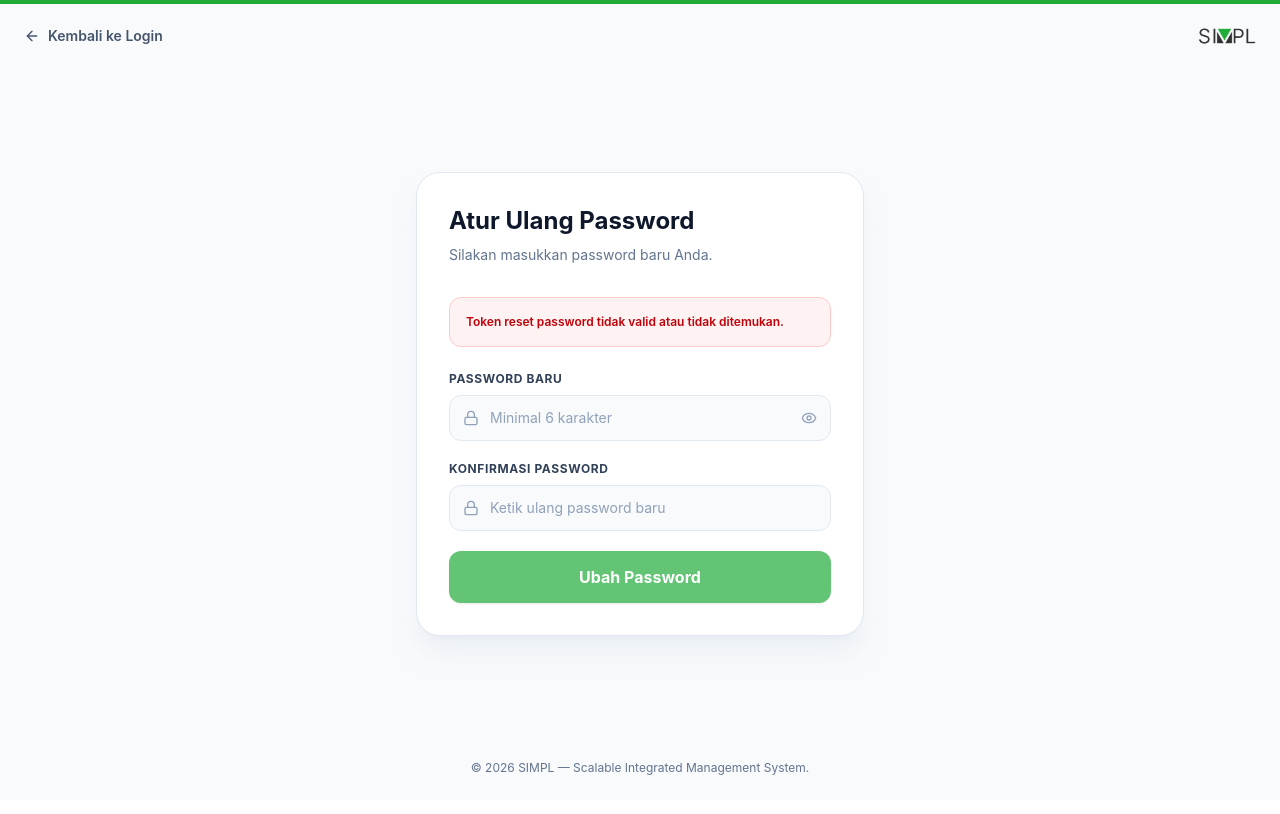
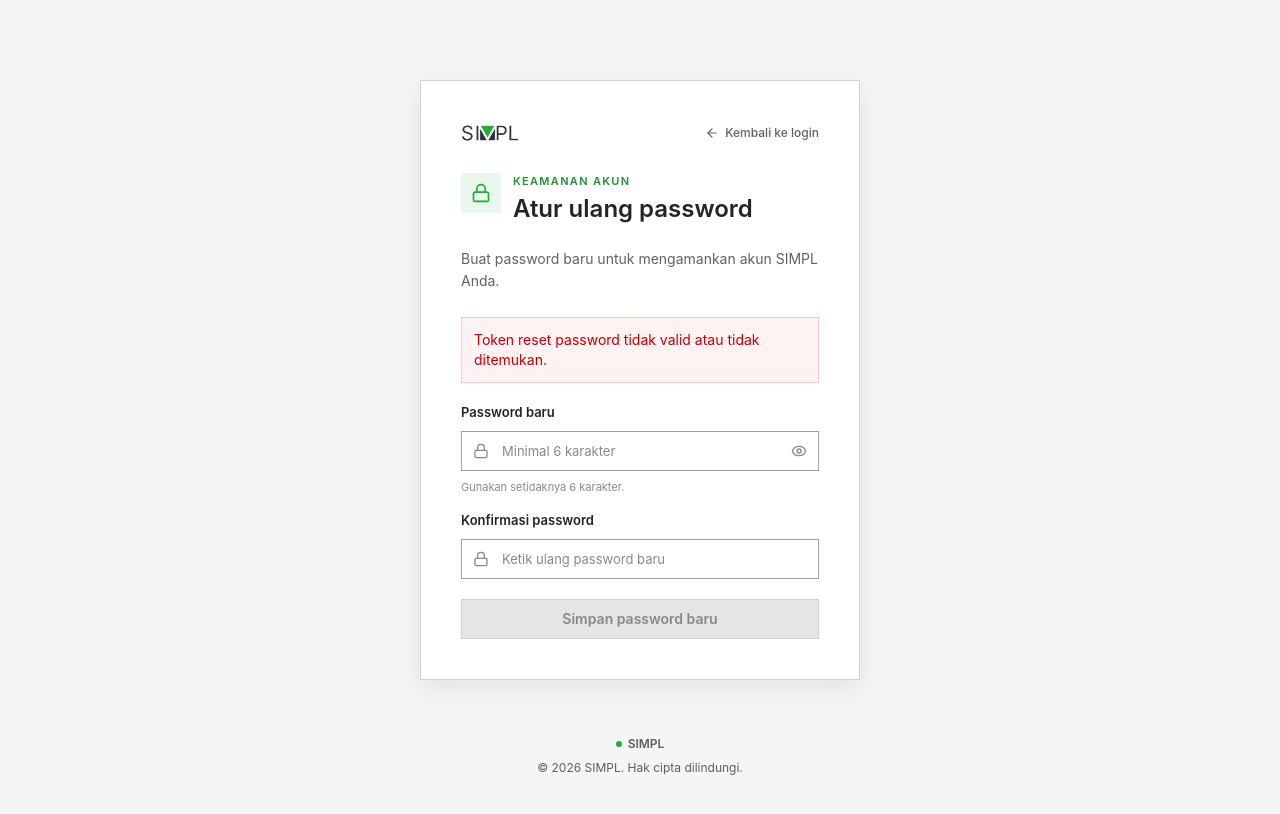
Before and after one commit to reihanboo/simpl, a React (Vite) app in the folder frontend/: page /reset-password in a window 1280 px wide. Shown: the top 814 px of the page. Built offline with nearby package versions, Linux system fonts and the light colour scheme.

Commit message:
feat: redesign forget password and reset password ui

```diff
--- a/frontend/src/pages/auth/forgot-password.tsx
+++ b/frontend/src/pages/auth/forgot-password.tsx
@@ -37,49 +37,49 @@ export default function ForgotPasswordPage() {
       }
 
       setSuccessMessage(data.message || 'Tautan reset password telah dikirim ke email Anda.');
-    } catch (err: any) {
-      setErrorMessage(err.message || 'Terjadi kesalahan jaringan.');
+    } catch (err: unknown) {
+      setErrorMessage(err instanceof Error ? err.message : 'Terjadi kesalahan jaringan.');
     } finally {
       setIsLoading(false);
     }
   };
 
   return (
-    <div className="min-h-screen bg-slate-50 flex flex-col justify-between relative overflow-hidden font-sans text-slate-900">
-      {/* Background Decorative Accent Elements */}
-      <div className="absolute top-0 left-0 w-full h-1 bg-[#21AC3A]" />
-      <div className="absolute top-12 left-10 w-96 h-96 bg-[#21AC3A]/5 rounded-full blur-3xl -z-10 pointer-events-none" />
-      <div className="absolute bottom-10 right-10 w-96 h-96 bg-slate-200/50 rounded-full blur-3xl -z-10 pointer-events-none" />
+    <div className="flex min-h-screen flex-col items-center justify-between bg-[#F3F5F7] px-5 py-10 font-sans text-[#242424] sm:py-12">
+      <main className="my-auto flex w-full flex-1 items-center justify-center py-8">
+        <motion.section
+          initial={{ opacity: 0, y: 14 }}
+          animate={{ opacity: 1, y: 0 }}
+          transition={{ duration: 0.35, ease: 'easeOut' }}
+          className="w-full max-w-110 border border-[#D1D1D1] bg-white p-6 shadow-[0_8px_24px_rgba(0,0,0,0.08)] sm:p-10"
+        >
+          <div className="mb-7 flex items-center justify-between gap-3">
+            <img src="/simpl-logo-dark.png" alt="SIMPL" className="h-6 w-auto object-contain" />
+            <Link to="/auth/login" className="inline-flex items-center gap-1.5 text-xs font-medium text-[#616161] transition-colors hover:text-[#21AC3A]">
+              <ArrowLeft className="h-3.5 w-3.5" />
+              Kembali ke login
+            </Link>
+          </div>
 
-      {/* Top Header Navigation */}
-      <header className="p-6 max-w-7xl w-full mx-auto flex justify-between items-center">
-        <Link
-          to="/auth/login"
-          className="inline-flex items-center gap-2 text-sm font-semibold text-slate-600 hover:text-[#21AC3A] transition-colors cursor-pointer"
-        >
-          <ArrowLeft className="w-4 h-4" />
-          <span>Kembali ke Login</span>
-        </Link>
-        <div className="flex items-center gap-2">
-          <img src="/simpl-logo-dark.png" alt="SIMPL Logo" className="h-6 object-contain" />
-        </div>
-      </header>
-
-      {/* Main Form Section */}
-      <main className="flex-1 flex items-center justify-center p-6 my-4">
-        <div className="w-full max-w-md bg-white rounded-3xl border border-slate-200 shadow-xl shadow-slate-200/50 overflow-hidden p-6 sm:p-8">
-          <div className="mb-8">
-            <h1 className="text-2xl font-bold text-slate-900 mb-2">Lupa Password?</h1>
-            <p className="text-slate-500 text-sm">
-              Masukkan email Anda dan kami akan mengirimkan tautan untuk mereset password Anda.
-            </p>
+          <div className="mb-6 flex items-start gap-3">
+            <span className="flex h-10 w-10 shrink-0 items-center justify-center bg-[#EAF7EC] text-[#21AC3A]">
+              <Mail className="h-5 w-5" />
+            </span>
+            <div>
+              <p className="mb-1 text-[11px] font-semibold uppercase tracking-[0.12em] text-[#1B9331]">Pemulihan akun</p>
+              <h1 className="text-2xl font-semibold leading-tight text-[#242424]">Lupa password?</h1>
+            </div>
           </div>
+          <p className="mb-6 text-sm leading-relaxed text-[#616161]">
+            Masukkan email akun Anda. Kami akan mengirimkan tautan untuk mengatur ulang password.
+          </p>
 
           {errorMessage && (
             <motion.div
-              initial={{ opacity: 0, y: -10 }}
+              initial={{ opacity: 0, y: -6 }}
               animate={{ opacity: 1, y: 0 }}
-              className="mb-6 p-4 rounded-xl bg-red-50 border border-red-200 text-red-700 text-xs font-semibold"
+              role="alert"
+              className="mb-5 border border-red-200 bg-red-50 p-3 text-sm text-red-700"
             >
               {errorMessage}
             </motion.div>
@@ -87,29 +87,29 @@ export default function ForgotPasswordPage() {
 
           {successMessage && (
             <motion.div
-              initial={{ opacity: 0, y: -10 }}
+              initial={{ opacity: 0, y: -6 }}
               animate={{ opacity: 1, y: 0 }}
-              className="mb-6 p-4 rounded-xl bg-green-50 border border-green-200 text-green-700 text-xs font-semibold"
+              role="status"
+              className="mb-5 border border-[#B7E2BF] bg-[#EAF7EC] p-3 text-sm text-[#176B2A]"
             >
               {successMessage}
             </motion.div>
           )}
 
-          <form onSubmit={handleSubmit} className="space-y-5">
-            <div>
-              <label className="block text-xs font-bold uppercase tracking-wider text-slate-700 mb-2">
-                Email
-              </label>
+          <form onSubmit={handleSubmit} className="flex flex-col gap-4">
+            <div className="flex flex-col gap-2">
+              <label htmlFor="recovery-email" className="text-[13px] font-semibold text-[#242424]">Email</label>
               <div className="relative">
-                <div className="absolute inset-y-0 left-0 pl-3.5 flex items-center pointer-events-none text-slate-400">
-                  <Mail className="w-4 h-4" />
-                </div>
+                <Mail className="pointer-events-none absolute left-3 top-1/2 h-4 w-4 -translate-y-1/2 text-[#8A8A8A]" />
                 <input
+                  id="recovery-email"
                   type="email"
+                  autoComplete="email"
                   value={email}
                   onChange={(e) => setEmail(e.target.value)}
                   placeholder="nama@perusahaan.com"
-                  className="w-full pl-10 pr-4 py-3 bg-slate-50 border border-slate-200 rounded-xl text-sm text-slate-900 placeholder-slate-400 focus:bg-white focus:outline-none focus:border-[#21AC3A] focus:ring-1 focus:ring-[#21AC3A] transition-all"
+                  required
+                  className="h-10 w-full border border-[#A19F9D] bg-white pl-10 pr-3 text-[13px] text-[#242424] outline-none transition-colors placeholder:text-[#8A8886] focus:border-[#21AC3A] focus:ring-1 focus:ring-[#21AC3A]"
                 />
               </div>
             </div>
@@ -117,24 +117,28 @@ export default function ForgotPasswordPage() {
             <button
               type="submit"
               disabled={isLoading || !!successMessage}
-              className="w-full py-3.5 px-4 rounded-xl font-bold text-white bg-[#21AC3A] hover:bg-[#1d9732] active:scale-[0.99] transition-all duration-200 cursor-pointer shadow-sm flex items-center justify-center gap-2 disabled:opacity-70 disabled:cursor-not-allowed"
+              className="mt-1 flex h-10 w-full items-center justify-center gap-2 border border-[#21AC3A] bg-[#21AC3A] text-sm font-semibold text-white transition-colors hover:bg-[#1d9732] disabled:cursor-not-allowed disabled:border-[#D1D1D1] disabled:bg-[#E5E5E5] disabled:text-[#8A8886]"
             >
               {isLoading ? (
                 <>
-                  <div className="w-4 h-4 border-2 border-white border-t-transparent rounded-full animate-spin" />
+                  <span className="h-4 w-4 animate-spin border-2 border-white/40 border-t-white" />
                   <span>Memproses...</span>
                 </>
               ) : (
-                <span>Kirim Link Reset</span>
+                'Kirim tautan reset'
               )}
             </button>
           </form>
-        </div>
+
+          <div className="mt-6 border-t border-[#E5E5E5] pt-4 text-center text-xs text-[#616161]">
+            Ingat password Anda? <Link to="/auth/login" className="font-semibold text-[#21AC3A] hover:underline">Masuk</Link>
+          </div>
+        </motion.section>
       </main>
 
-      {/* Footer */}
-      <footer className="p-6 text-center text-xs text-slate-500">
-        © {new Date().getFullYear()} SIMPL — Scalable Integrated Management System.
+      <footer className="flex w-full max-w-110 flex-col items-center gap-2 pt-6 text-center text-xs text-[#605E5C]">
+        <div className="flex items-center gap-1.5 font-semibold"><span className="h-1.5 w-1.5 rounded-full bg-[#21AC3A]" /> SIMPL</div>
+        <span>© {new Date().getFullYear()} SIMPL. Hak cipta dilindungi.</span>
       </footer>
     </div>
   );
--- a/frontend/src/pages/auth/reset-password.tsx
+++ b/frontend/src/pages/auth/reset-password.tsx
@@ -1,4 +1,4 @@
-import { useState, useEffect } from 'react';
+import { useState } from 'react';
 import { motion } from 'framer-motion';
 import { Link, useNavigate, useSearchParams } from 'react-router-dom';
 import { Lock, Eye, EyeOff, ArrowLeft } from 'lucide-react';
@@ -15,11 +15,6 @@ export default function ResetPasswordPage() {
   const [errorMessage, setErrorMessage] = useState('');
   const [successMessage, setSuccessMessage] = useState('');
 
-  useEffect(() => {
-    if (!token) {
-      setErrorMessage('Token reset password tidak valid atau tidak ditemukan.');
-    }
-  }, [token]);
 
   const handleSubmit = async (e: React.FormEvent) => {
     e.preventDefault();
@@ -64,106 +59,105 @@ export default function ResetPasswordPage() {
       setTimeout(() => {
         navigate('/auth/login');
       }, 3000);
-    } catch (err: any) {
-      setErrorMessage(err.message || 'Terjadi kesalahan jaringan.');
+    } catch (err: unknown) {
+      setErrorMessage(err instanceof Error ? err.message : 'Terjadi kesalahan jaringan.');
     } finally {
       setIsLoading(false);
     }
   };
 
   return (
-    <div className="min-h-screen bg-slate-50 flex flex-col justify-between relative overflow-hidden font-sans text-slate-900">
-      {/* Background Decorative Accent Elements */}
-      <div className="absolute top-0 left-0 w-full h-1 bg-[#21AC3A]" />
-      <div className="absolute top-12 left-10 w-96 h-96 bg-[#21AC3A]/5 rounded-full blur-3xl -z-10 pointer-events-none" />
-      <div className="absolute bottom-10 right-10 w-96 h-96 bg-slate-200/50 rounded-full blur-3xl -z-10 pointer-events-none" />
-
-      {/* Top Header Navigation */}
-      <header className="p-6 max-w-7xl w-full mx-auto flex justify-between items-center">
-        <Link
-          to="/auth/login"
-          className="inline-flex items-center gap-2 text-sm font-semibold text-slate-600 hover:text-[#21AC3A] transition-colors cursor-pointer"
+    <div className="flex min-h-screen flex-col items-center justify-between bg-[#F3F5F7] px-5 py-10 font-sans text-[#242424] sm:py-12">
+      <main className="my-auto flex w-full flex-1 items-center justify-center py-8">
+        <motion.section
+          initial={{ opacity: 0, y: 14 }}
+          animate={{ opacity: 1, y: 0 }}
+          transition={{ duration: 0.35, ease: 'easeOut' }}
+          className="w-full max-w-110 border border-[#D1D1D1] bg-white p-6 shadow-[0_8px_24px_rgba(0,0,0,0.08)] sm:p-10"
         >
-          <ArrowLeft className="w-4 h-4" />
-          <span>Kembali ke Login</span>
-        </Link>
-        <div className="flex items-center gap-2">
-          <img src="/simpl-logo-dark.png" alt="SIMPL Logo" className="h-6 object-contain" />
-        </div>
-      </header>
-
-      {/* Main Form Section */}
-      <main className="flex-1 flex items-center justify-center p-6 my-4">
-        <div className="w-full max-w-md bg-white rounded-3xl border border-slate-200 shadow-xl shadow-slate-200/50 overflow-hidden p-6 sm:p-8">
-          <div className="mb-8">
-            <h1 className="text-2xl font-bold text-slate-900 mb-2">Atur Ulang Password</h1>
-            <p className="text-slate-500 text-sm">
-              Silakan masukkan password baru Anda.
-            </p>
+          <div className="mb-7 flex items-center justify-between gap-3">
+            <img src="/simpl-logo-dark.png" alt="SIMPL" className="h-6 w-auto object-contain" />
+            <Link to="/auth/login" className="inline-flex items-center gap-1.5 text-xs font-medium text-[#616161] transition-colors hover:text-[#21AC3A]">
+              <ArrowLeft className="h-3.5 w-3.5" />
+              Kembali ke login
+            </Link>
           </div>
 
-          {errorMessage && (
+          <div className="mb-6 flex items-start gap-3">
+            <span className="flex h-10 w-10 shrink-0 items-center justify-center bg-[#EAF7EC] text-[#21AC3A]">
+              <Lock className="h-5 w-5" />
+            </span>
+            <div>
+              <p className="mb-1 text-[11px] font-semibold uppercase tracking-[0.12em] text-[#1B9331]">Keamanan akun</p>
+              <h1 className="text-2xl font-semibold leading-tight text-[#242424]">Atur ulang password</h1>
+            </div>
+          </div>
+          <p className="mb-6 text-sm leading-relaxed text-[#616161]">Buat password baru untuk mengamankan akun SIMPL Anda.</p>
+
+          {(errorMessage || !token) && (
             <motion.div
-              initial={{ opacity: 0, y: -10 }}
+              initial={{ opacity: 0, y: -6 }}
               animate={{ opacity: 1, y: 0 }}
-              className="mb-6 p-4 rounded-xl bg-red-50 border border-red-200 text-red-700 text-xs font-semibold"
+              role="alert"
+              className="mb-5 border border-red-200 bg-red-50 p-3 text-sm text-red-700"
             >
-              {errorMessage}
+              {errorMessage || 'Token reset password tidak valid atau tidak ditemukan.'}
             </motion.div>
           )}
 
           {successMessage && (
             <motion.div
-              initial={{ opacity: 0, y: -10 }}
+              initial={{ opacity: 0, y: -6 }}
               animate={{ opacity: 1, y: 0 }}
-              className="mb-6 p-4 rounded-xl bg-green-50 border border-green-200 text-green-700 text-xs font-semibold"
+              role="status"
+              className="mb-5 border border-[#B7E2BF] bg-[#EAF7EC] p-3 text-sm text-[#176B2A]"
             >
               {successMessage}
             </motion.div>
           )}
 
-          <form onSubmit={handleSubmit} className="space-y-5">
-            <div>
-              <label className="block text-xs font-bold uppercase tracking-wider text-slate-700 mb-2">
-                Password Baru
-              </label>
+          <form onSubmit={handleSubmit} className="flex flex-col gap-4">
+            <div className="flex flex-col gap-2">
+              <label htmlFor="new-password" className="text-[13px] font-semibold text-[#242424]">Password baru</label>
               <div className="relative">
-                <div className="absolute inset-y-0 left-0 pl-3.5 flex items-center pointer-events-none text-slate-400">
-                  <Lock className="w-4 h-4" />
-                </div>
+                <Lock className="pointer-events-none absolute left-3 top-1/2 h-4 w-4 -translate-y-1/2 text-[#8A8A8A]" />
                 <input
+                  id="new-password"
                   type={showPassword ? 'text' : 'password'}
+                  autoComplete="new-password"
                   value={newPassword}
                   onChange={(e) => setNewPassword(e.target.value)}
                   placeholder="Minimal 6 karakter"
-                  className="w-full pl-10 pr-11 py-3 bg-slate-50 border border-slate-200 rounded-xl text-sm text-slate-900 placeholder-slate-400 focus:bg-white focus:outline-none focus:border-[#21AC3A] focus:ring-1 focus:ring-[#21AC3A] transition-all"
+                  minLength={6}
+                  className="h-10 w-full border border-[#A19F9D] bg-white pl-10 pr-11 text-[13px] text-[#242424] outline-none transition-colors placeholder:text-[#8A8886] focus:border-[#21AC3A] focus:ring-1 focus:ring-[#21AC3A]"
                   disabled={!token || !!successMessage}
                 />
                 <button
                   type="button"
                   onClick={() => setShowPassword(!showPassword)}
-                  className="absolute inset-y-0 right-0 pr-3.5 flex items-center text-slate-400 hover:text-slate-600 cursor-pointer"
+                  aria-label={showPassword ? 'Sembunyikan password' : 'Tampilkan password'}
+                  className="absolute right-0 top-0 flex h-10 w-10 items-center justify-center text-[#8A8A8A] transition-colors hover:text-[#242424] disabled:cursor-not-allowed"
                   disabled={!token || !!successMessage}
                 >
-                  {showPassword ? <EyeOff className="w-4 h-4" /> : <Eye className="w-4 h-4" />}
+                  {showPassword ? <EyeOff className="h-4 w-4" /> : <Eye className="h-4 w-4" />}
                 </button>
               </div>
+              <p className="text-[11px] text-[#8A8A8A]">Gunakan setidaknya 6 karakter.</p>
             </div>
 
-            <div>
-              <label className="block text-xs font-bold uppercase tracking-wider text-slate-700 mb-2">
-                Konfirmasi Password
-              </label>
+            <div className="flex flex-col gap-2">
+              <label htmlFor="confirm-password" className="text-[13px] font-semibold text-[#242424]">Konfirmasi password</label>
               <div className="relative">
-                <div className="absolute inset-y-0 left-0 pl-3.5 flex items-center pointer-events-none text-slate-400">
-                  <Lock className="w-4 h-4" />
-                </div>
+                <Lock className="pointer-events-none absolute left-3 top-1/2 h-4 w-4 -translate-y-1/2 text-[#8A8A8A]" />
                 <input
+                  id="confirm-password"
                   type={showPassword ? 'text' : 'password'}
+                  autoComplete="new-password"
                   value={confirmPassword}
                   onChange={(e) => setConfirmPassword(e.target.value)}
                   placeholder="Ketik ulang password baru"
-                  className="w-full pl-10 pr-11 py-3 bg-slate-50 border border-slate-200 rounded-xl text-sm text-slate-900 placeholder-slate-400 focus:bg-white focus:outline-none focus:border-[#21AC3A] focus:ring-1 focus:ring-[#21AC3A] transition-all"
+                  minLength={6}
+                  className="h-10 w-full border border-[#A19F9D] bg-white pl-10 pr-3 text-[13px] text-[#242424] outline-none transition-colors placeholder:text-[#8A8886] focus:border-[#21AC3A] focus:ring-1 focus:ring-[#21AC3A]"
                   disabled={!token || !!successMessage}
                 />
               </div>
@@ -172,24 +166,24 @@ export default function ResetPasswordPage() {
             <button
               type="submit"
               disabled={isLoading || !token || !!successMessage}
-              className="w-full py-3.5 px-4 rounded-xl font-bold text-white bg-[#21AC3A] hover:bg-[#1d9732] active:scale-[0.99] transition-all duration-200 cursor-pointer shadow-sm flex items-center justify-center gap-2 disabled:opacity-70 disabled:cursor-not-allowed"
+              className="mt-1 flex h-10 w-full items-center justify-center gap-2 border border-[#21AC3A] bg-[#21AC3A] text-sm font-semibold text-white transition-colors hover:bg-[#1d9732] disabled:cursor-not-allowed disabled:border-[#D1D1D1] disabled:bg-[#E5E5E5] disabled:text-[#8A8886]"
             >
               {isLoading ? (
                 <>
-                  <div className="w-4 h-4 border-2 border-white border-t-transparent rounded-full animate-spin" />
+                  <span className="h-4 w-4 animate-spin border-2 border-white/40 border-t-white" />
                   <span>Menyimpan...</span>
                 </>
               ) : (
-                <span>Ubah Password</span>
+                'Simpan password baru'
               )}
             </button>
           </form>
-        </div>
+        </motion.section>
       </main>
 
-      {/* Footer */}
-      <footer className="p-6 text-center text-xs text-slate-500">
-        © {new Date().getFullYear()} SIMPL — Scalable Integrated Management System.
+      <footer className="flex w-full max-w-110 flex-col items-center gap-2 pt-6 text-center text-xs text-[#605E5C]">
+        <div className="flex items-center gap-1.5 font-semibold"><span className="h-1.5 w-1.5 rounded-full bg-[#21AC3A]" /> SIMPL</div>
+        <span>© {new Date().getFullYear()} SIMPL. Hak cipta dilindungi.</span>
       </footer>
     </div>
   );
```
